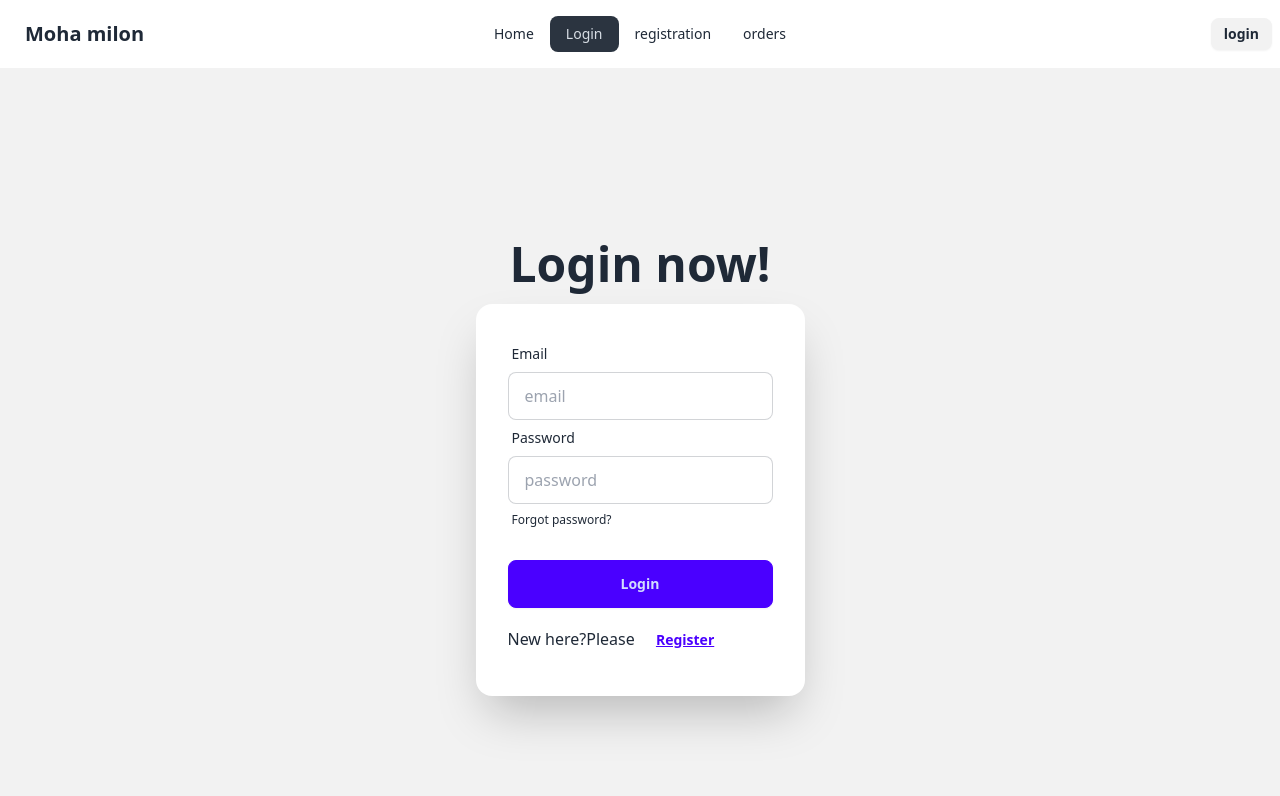
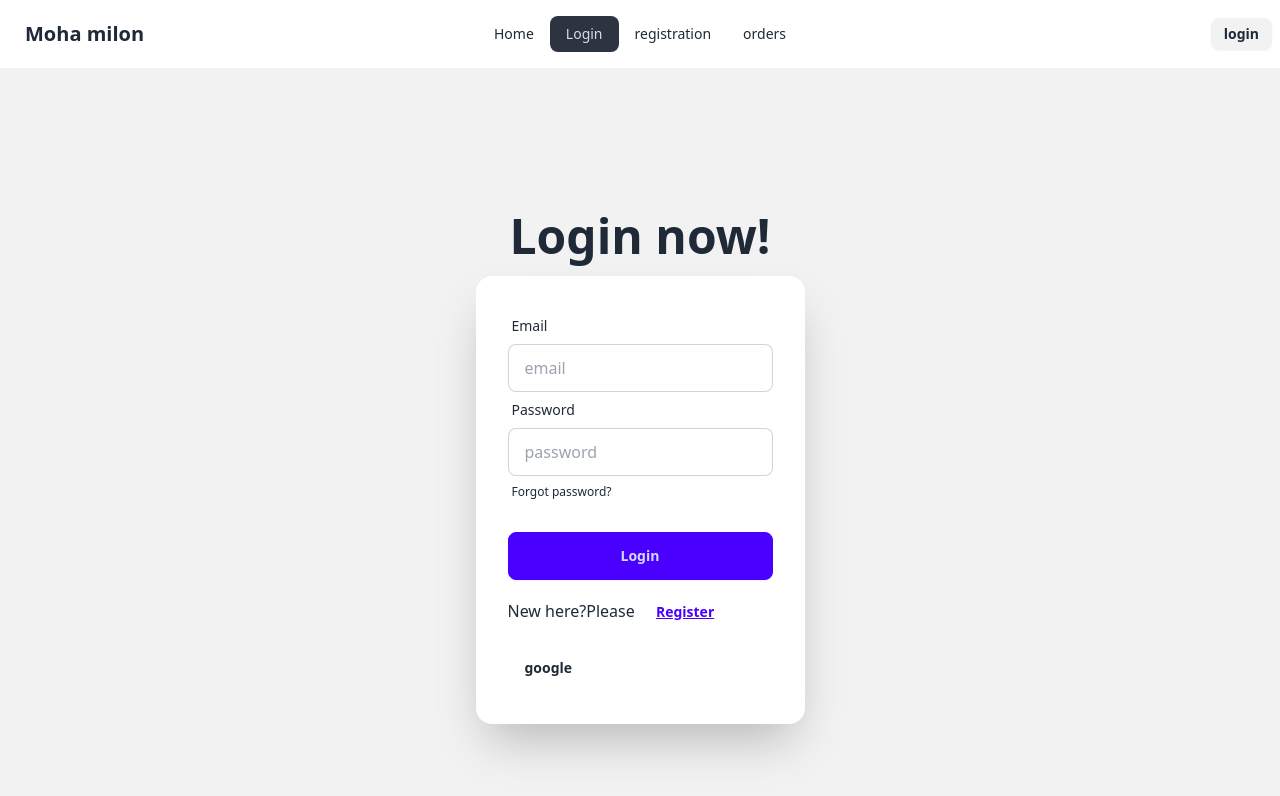
Before and after one commit to didarulZend1981/moha-milon, a React (Vite) app: page /login in a window 1280 px wide. Shown: the top 796 px of the page. Built offline with nearby package versions, Linux system fonts and the light colour scheme; no server answers.

Commit message:
8- Social Sign In Navigate After Login And Social Sign In And Practice Task

```diff
--- a/src/components/Login.jsx
+++ b/src/components/Login.jsx
@@ -4,7 +4,7 @@ import { AuthContext } from "../providers/AuthProvider";
 
 
 const Login = () => {
-  const { singInUser } = useContext(AuthContext);
+  const { singInUser,signInWithGoogle } = useContext(AuthContext);
   const navigate =useNavigate(AuthContext);
   const handleLogin = e =>{
     e.preventDefault();
@@ -23,6 +23,15 @@ const Login = () => {
         })
 
 
+  }
+  const handleGoogleSign =() =>{
+    signInWithGoogle()
+    .then(result =>{
+        console.log(result.user)
+    })
+    .catch(error =>{
+      console.error(error)
+    })
   }
 
   return (
@@ -58,6 +67,7 @@ const Login = () => {
           <button className="btn btn-link">Register</button>
           </Link>
         </p>
+        <p><button className="btn btn-ghost" onClick={handleGoogleSign}>google</button></p>
       </div>
     </div>
   </div>
--- a/src/providers/AuthProvider.jsx
+++ b/src/providers/AuthProvider.jsx
@@ -1,9 +1,11 @@
 import { createContext, useEffect, useState } from "react";
 import PropTypes from 'prop-types';
-import { createUserWithEmailAndPassword, onAuthStateChanged, signInWithEmailAndPassword, signOut } from "firebase/auth";
+import { GoogleAuthProvider, createUserWithEmailAndPassword, onAuthStateChanged, signInWithEmailAndPassword, signInWithPopup, signOut } from "firebase/auth";
 import auth from "../firebase/firebase.config";
 //create context-1
 export const AuthContext =createContext(null);
+const googleProvider = new GoogleAuthProvider();
+
 
 const AuthProvider = ({children}) => {
   const [user, setUser]= useState(null);
@@ -16,6 +18,11 @@ const AuthProvider = ({children}) => {
   const singInUser =(email, password)=>{
     setLoading(true);
     return signInWithEmailAndPassword(auth,email ,password)
+
+  }
+  const signInWithGoogle =()=>{
+    setLoading(true);
+    return signInWithPopup(auth,googleProvider);
 
   }
   // const authInfo = { user,createUser}
@@ -43,7 +50,8 @@ const AuthProvider = ({children}) => {
     createUser,
     singInUser,
     logOut,
-    loading
+    loading,
+    signInWithGoogle
 
   }
 
```
